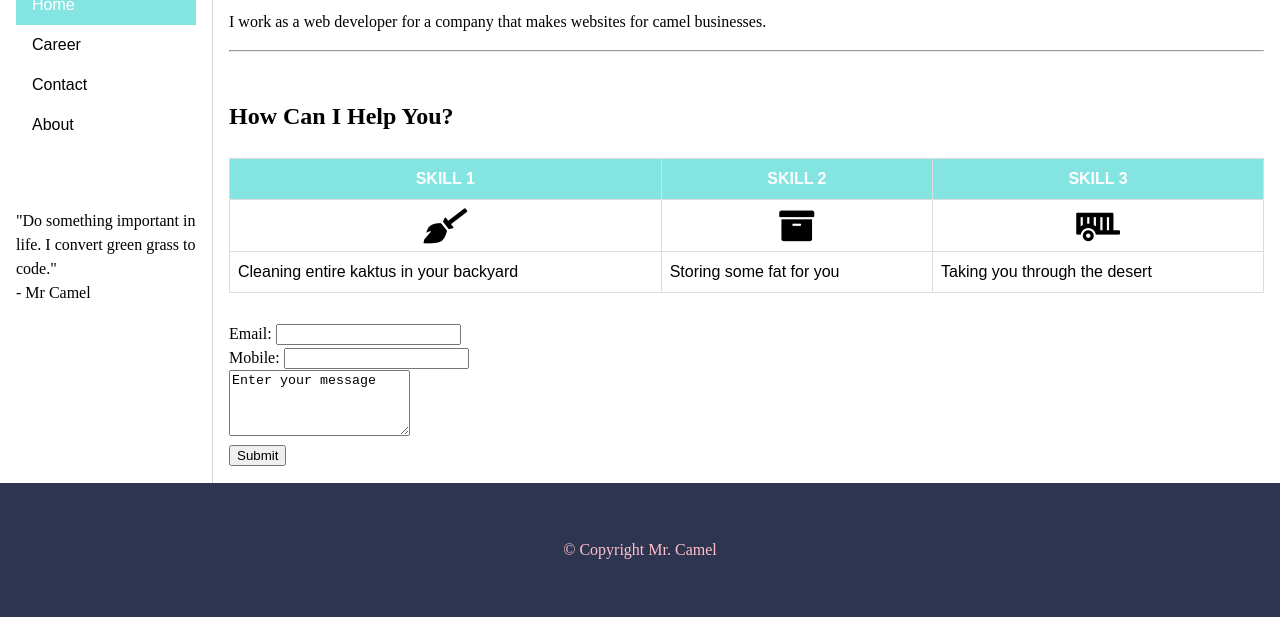
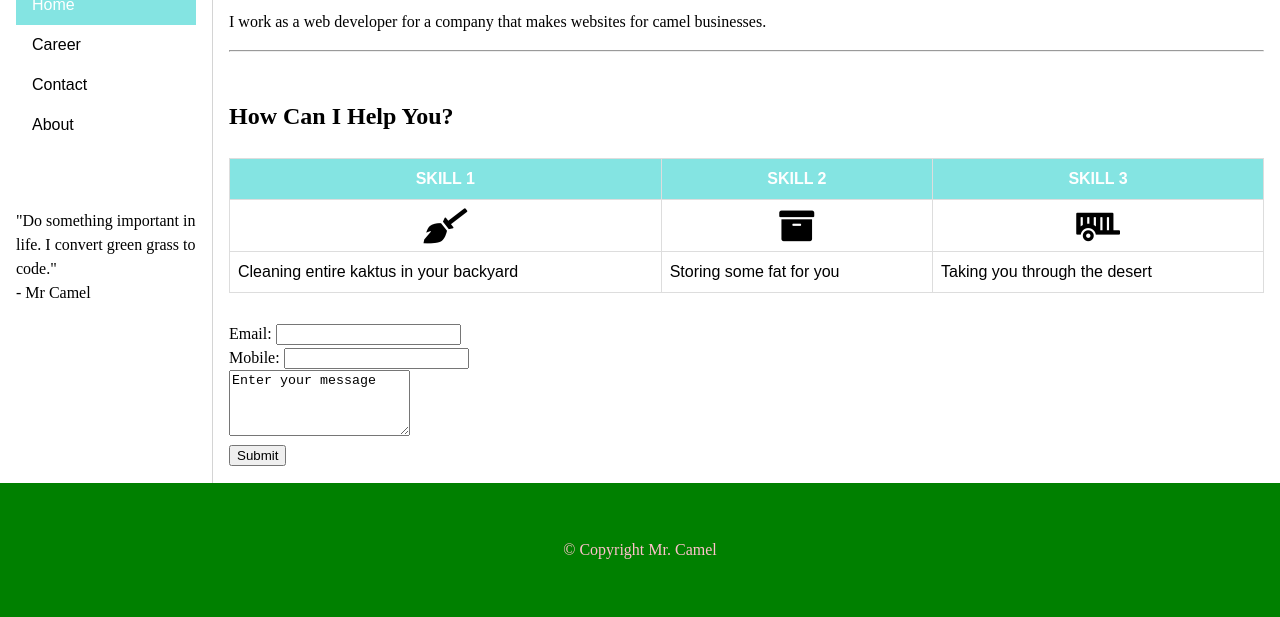
Before and after one commit to iffy2018/webtutorial, a plain HTML site: page index.html in a window 1280 px wide. Shown: the part 252-869 px from the top of the page. Drawn offline with Linux system fonts and the light colour scheme.

Commit message:
Update index.html

```diff
--- a/index.html
+++ b/index.html
@@ -101,7 +101,7 @@
 
     .footer {
       padding: 55px 20px;
-      background-color: #2e3550;
+      background-color: green;
       color: pink;
       text-align: center;
     }
```
